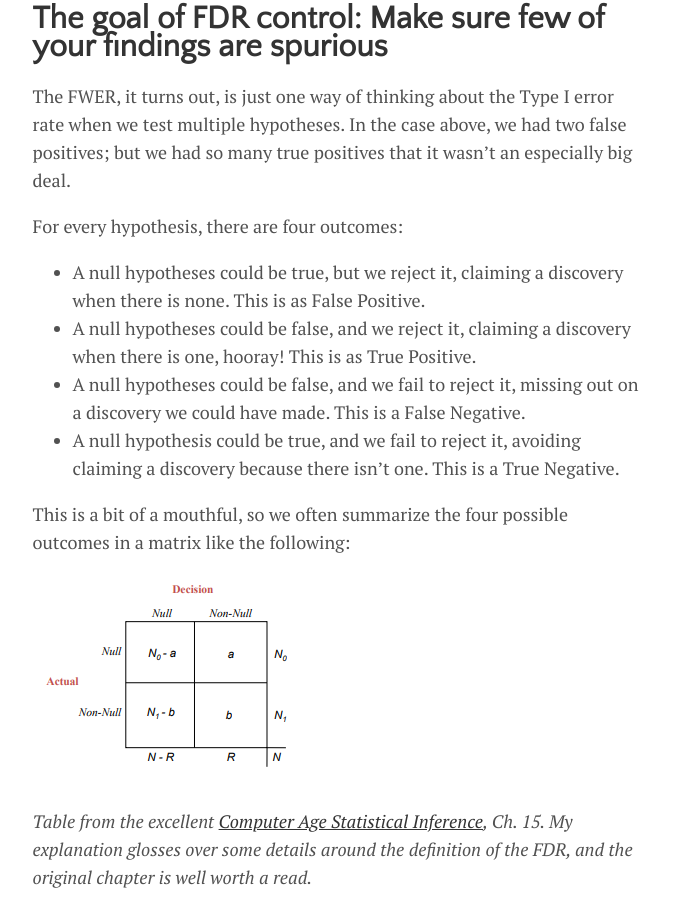
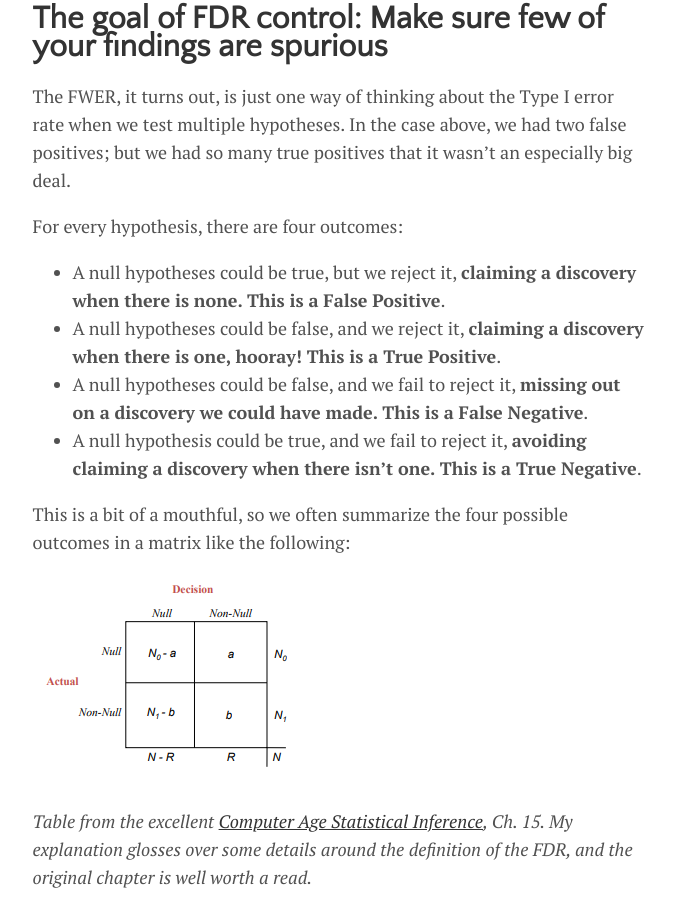
Before and after one commit to lmc2179/lmc2179.github.io, a Jekyll site: the page built from drafts/fdr.md, in a window 1280 px wide and 900 px high, scrolled down 1686 px. Shown: the whole window, without its empty margins (300-974 px from the left). Built offline with Jekyll 4.4.1, drawn with Linux system fonts in a browser that asks for light colours.

Commit message:
Update fdr.md

```diff
--- a/drafts/fdr.md
+++ b/drafts/fdr.md
@@ -25,10 +25,10 @@ In a case like this, our analysis might produce a giant number of significant re
 The FWER, it turns out, is just one way of thinking about the Type I error rate when we test multiple hypotheses. In the case above, we had two false positives; but we had so many true positives that it wasn't an especially big deal.
 
 For every hypothesis, there are four outcomes:
-- A null hypotheses could be true, but we reject it, claiming a discovery when there is none. This is as False Positive.
-- A null hypotheses could be false, and we reject it, claiming a discovery when there is one, hooray! This is as True Positive.
-- A null hypotheses could be false, and we fail to reject it, missing out on a discovery we could have made. This is a False Negative.
-- A null hypothesis could be true, and we fail to reject it, avoiding claiming a discovery because there isn't one. This is a True Negative.
+- A null hypotheses could be true, but we reject it, **claiming a discovery when there is none. This is a False Positive**.
+- A null hypotheses could be false, and we reject it, **claiming a discovery when there is one, hooray! This is a True Positive**.
+- A null hypotheses could be false, and we fail to reject it, **missing out on a discovery we could have made. This is a False Negative**.
+- A null hypothesis could be true, and we fail to reject it, **avoiding claiming a discovery when there isn't one. This is a True Negative**.
 
 This is a bit of a mouthful, so we often summarize the four possible outcomes in a matrix like the following:
 
```
